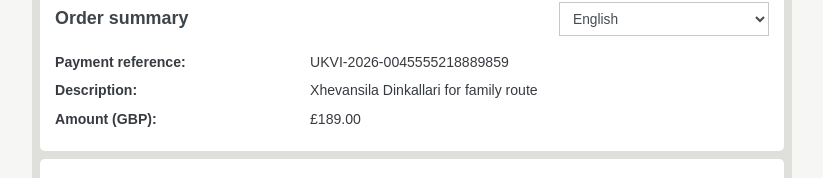
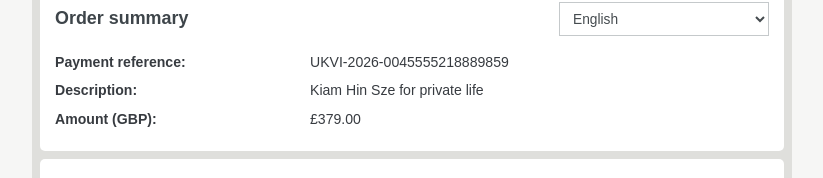
Before and after one commit to ukvac/game, a plain HTML site: page checkout.html in a window 1280 px wide. Shown: the part 144-322 px from the top of the page, without its empty margins (228-1051 px from the left). Drawn offline with Linux system fonts and the light colour scheme.

Commit message:
Update checkout.html

```diff
--- a/checkout.html
+++ b/checkout.html
@@ -29,8 +29,8 @@
       </div>
       <dl class="order-list selection-order-list">
         <div><dt>Payment reference:</dt><dd id="selection-reference">UKVI-2026-0045555218889859</dd></div>
-        <div><dt>Description:</dt><dd id="selection-description">Xhevansila Dinkallari for family route</dd></div>
-        <div><dt>Amount (GBP):</dt><dd id="selection-amount" class="order-amount">£189.00</dd></div>
+        <div><dt>Description:</dt><dd id="selection-description">Kiam Hin Sze for private life</dd></div>
+        <div><dt>Amount (GBP):</dt><dd id="selection-amount" class="order-amount">£379.00</dd></div>
       </dl>
     </section>
 
```
